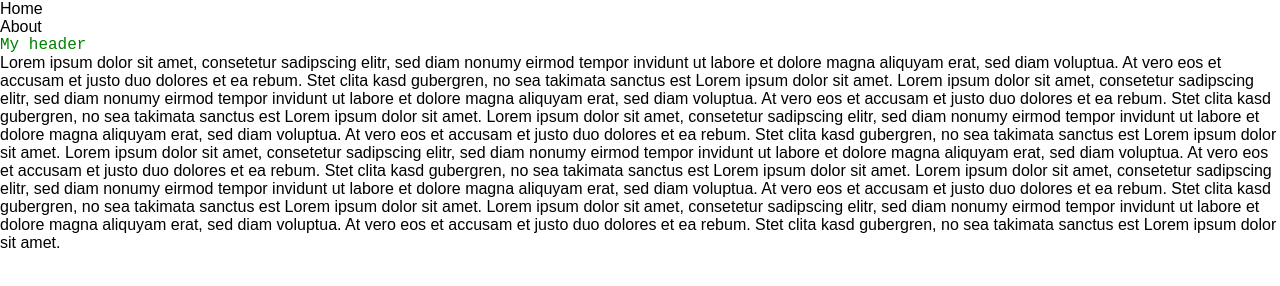
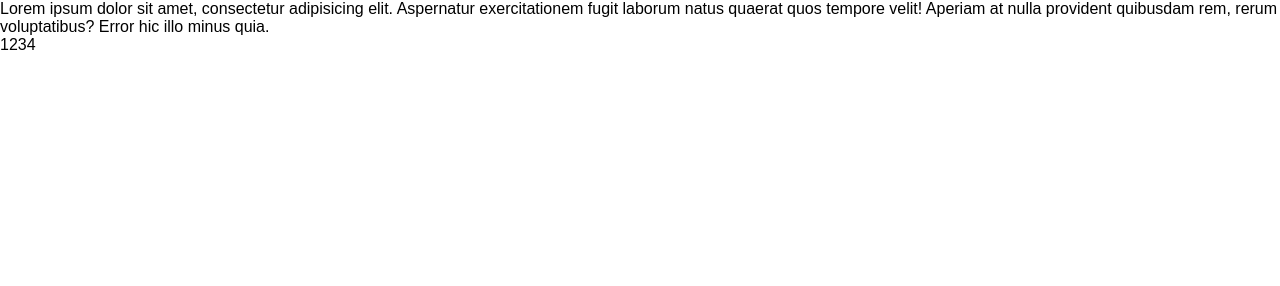
Before and after one commit to UmerNaZavode/html-crossfit, a website built with Vite: page index.html in a window 1280 px wide. Built offline with nearby package versions, Linux system fonts and the light colour scheme.

Commit message:
starting project

```diff
--- a/index.html
+++ b/index.html
@@ -1,17 +1,2 @@
-<!doctype html>
-<html lang="en">
-  <head>
-    <meta charset="UTF-8" />
-    <title>Vite + SCSS</title>
-  </head>
-  <body>
-    <header class="main-header">
-      <ul>
-        <li><a href="/">Home</a></li>
-        <li><a href="/about.html">About</a></li>
-      </ul>
-    </header>
-    {{> my-header }}
-    <script type="module" src="./src/js/main.js"></script>
-  </body>
-</html>
+{{> header }}
+{{> footer }}
--- /dev/null
+++ b/partials/footer.html
@@ -0,0 +1,7 @@
+<footer class="footer">
+    <div class="footer__text">1234</div>
+</footer>
+
+<script type="module" src="./src/js/main.js"></script>
+</body>
+</html>
--- /dev/null
+++ b/partials/header.html
@@ -0,0 +1,17 @@
+<!doctype html>
+<html lang="en">
+<head>
+    <meta charset="UTF-8">
+    <meta name="viewport"
+          content="width=device-width, user-scalable=no, initial-scale=1.0, maximum-scale=1.0, minimum-scale=1.0">
+    <meta http-equiv="X-UA-Compatible" content="ie=edge">
+    <title>Kropp Fitness</title>
+</head>
+<header class="header">
+    <div class="header__text">
+        Lorem ipsum dolor sit amet, consectetur adipisicing elit. Aspernatur exercitationem fugit laborum natus
+        quaerat quos tempore velit! Aperiam at nulla provident quibusdam rem, rerum voluptatibus? Error hic illo
+        minus quia.
+    </div>
+</header>
+<body>
--- a/partials/my-header.html
+++ /dev/null
@@ -1,9 +0,0 @@
-<h2>My header</h2>
-<p>
-Lorem ipsum dolor sit amet, consetetur sadipscing elitr, sed diam nonumy eirmod tempor invidunt ut labore et dolore magna aliquyam erat, sed diam voluptua. At vero eos et accusam et justo duo dolores et ea rebum. Stet clita kasd gubergren, no sea takimata sanctus est Lorem ipsum dolor sit amet.
-Lorem ipsum dolor sit amet, consetetur sadipscing elitr, sed diam nonumy eirmod tempor invidunt ut labore et dolore magna aliquyam erat, sed diam voluptua. At vero eos et accusam et justo duo dolores et ea rebum. Stet clita kasd gubergren, no sea takimata sanctus est Lorem ipsum dolor sit amet.
-Lorem ipsum dolor sit amet, consetetur sadipscing elitr, sed diam nonumy eirmod tempor invidunt ut labore et dolore magna aliquyam erat, sed diam voluptua. At vero eos et accusam et justo duo dolores et ea rebum. Stet clita kasd gubergren, no sea takimata sanctus est Lorem ipsum dolor sit amet.
-Lorem ipsum dolor sit amet, consetetur sadipscing elitr, sed diam nonumy eirmod tempor invidunt ut labore et dolore magna aliquyam erat, sed diam voluptua. At vero eos et accusam et justo duo dolores et ea rebum. Stet clita kasd gubergren, no sea takimata sanctus est Lorem ipsum dolor sit amet.
-Lorem ipsum dolor sit amet, consetetur sadipscing elitr, sed diam nonumy eirmod tempor invidunt ut labore et dolore magna aliquyam erat, sed diam voluptua. At vero eos et accusam et justo duo dolores et ea rebum. Stet clita kasd gubergren, no sea takimata sanctus est Lorem ipsum dolor sit amet.
-Lorem ipsum dolor sit amet, consetetur sadipscing elitr, sed diam nonumy eirmod tempor invidunt ut labore et dolore magna aliquyam erat, sed diam voluptua. At vero eos et accusam et justo duo dolores et ea rebum. Stet clita kasd gubergren, no sea takimata sanctus est Lorem ipsum dolor sit amet.
-</p>
--- a/src/scss/style.scss
+++ b/src/scss/style.scss
@@ -1,2 +1,4 @@
 @use "blocks/variables";
 @use "blocks/base";
+@use "blocks/header";
+@use "blocks/footer";
```
Also changed, not shown: src/fonts/Heebo-Bold.woff2 (added), src/fonts/Heebo-Light.woff2 (added), src/fonts/Yantramanav-Bold.woff2 (added), src/scss/blocks/fonts.scss (added), src/scss/blocks/footer.scss (added), src/scss/blocks/header.scss (added), 1 other file.
